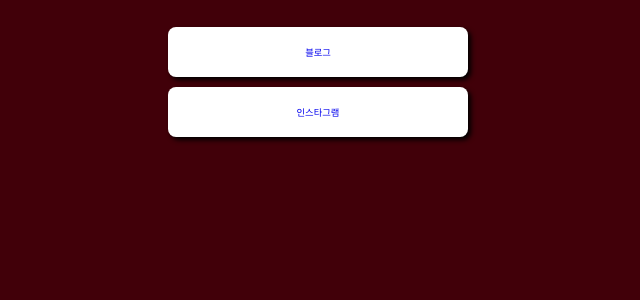
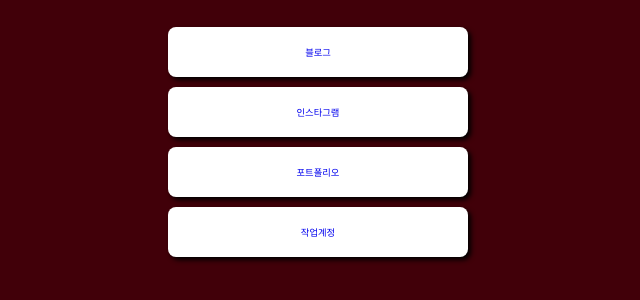
Before and after one commit to qtsora002/mypage, a plain HTML site: page index.html in a window 1280 px wide. Shown: the part 226-526 px from the top of the page, without its empty margins (322-962 px from the left). Drawn offline with Linux system fonts and the light colour scheme; a web font is replaced by a local one.

Commit message:
Add files via upload

```diff
--- a/index.html
+++ b/index.html
@@ -85,6 +85,8 @@
         <p class="sub">코딩 재밌네</p>
         <a target="_blank" href="https://blog.naver.com/qtsora002">블로그</a>
         <a target="_blank" href="https://www.instagram.com/soda__kkyu">인스타그램</a>
+        <a target="_blank" href="https://www.instagram.com/soda__kkyu">포트폴리오</a>
+        <a target="_blank" href="https://www.instagram.com/soda__kkyu">작업계정</a>
     </div>
 
 </body>
```
